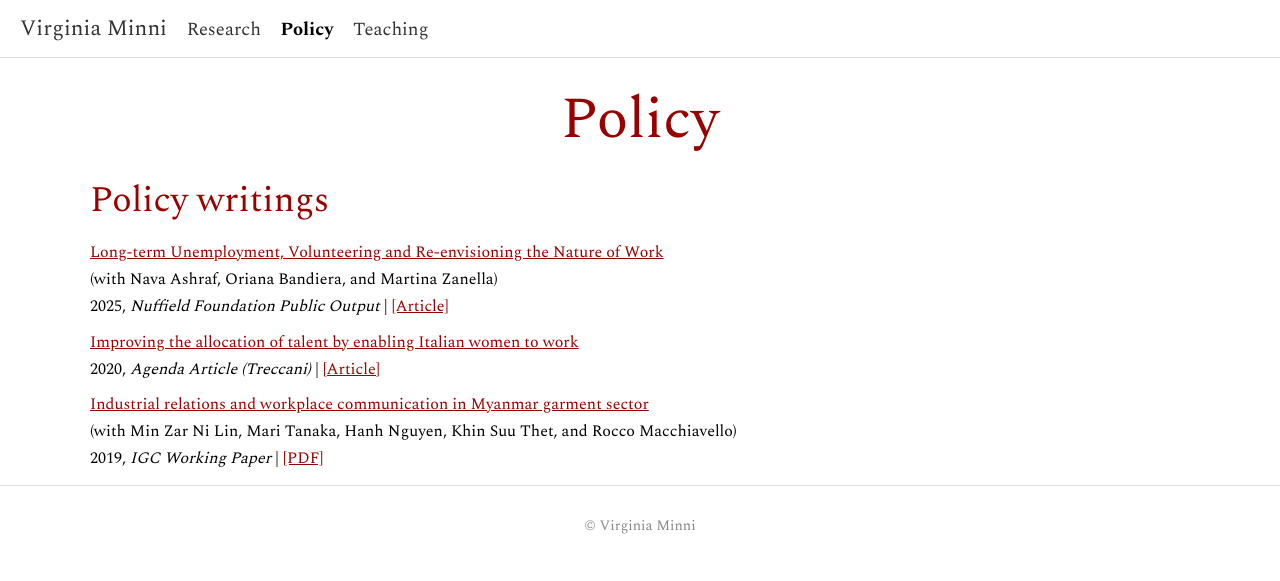
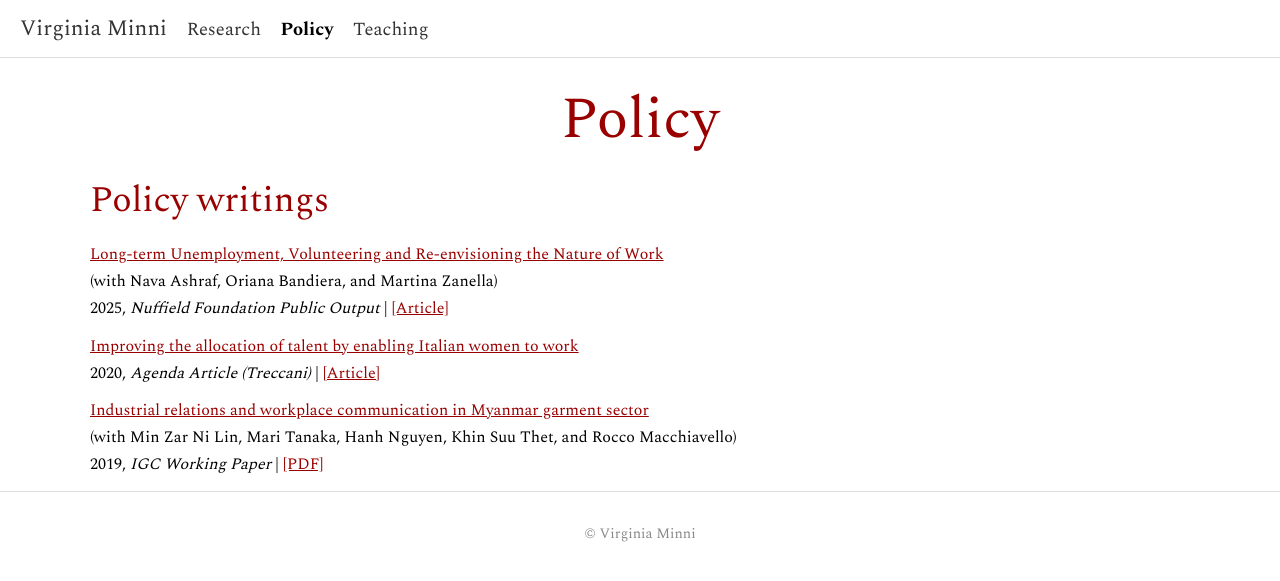
Before and after one commit to virginiaminni/virginiaminni.github.io, a Jekyll site: the page built from policy.md, in a window 1280 px wide. Shown: the top 581 px of the page. Built offline with Jekyll 4.4.1, drawn with Linux system fonts in a browser that asks for light colours.

Commit message:
Update main.css

```diff
--- a/assets/css/main.css
+++ b/assets/css/main.css
@@ -97,8 +97,8 @@ h2
 }
 
 p {
-  margin-top: 8px;
-  margin-bottom: 8px;
+  margin-top: 10px;
+  margin-bottom: 10px;
 }
 
 
```
